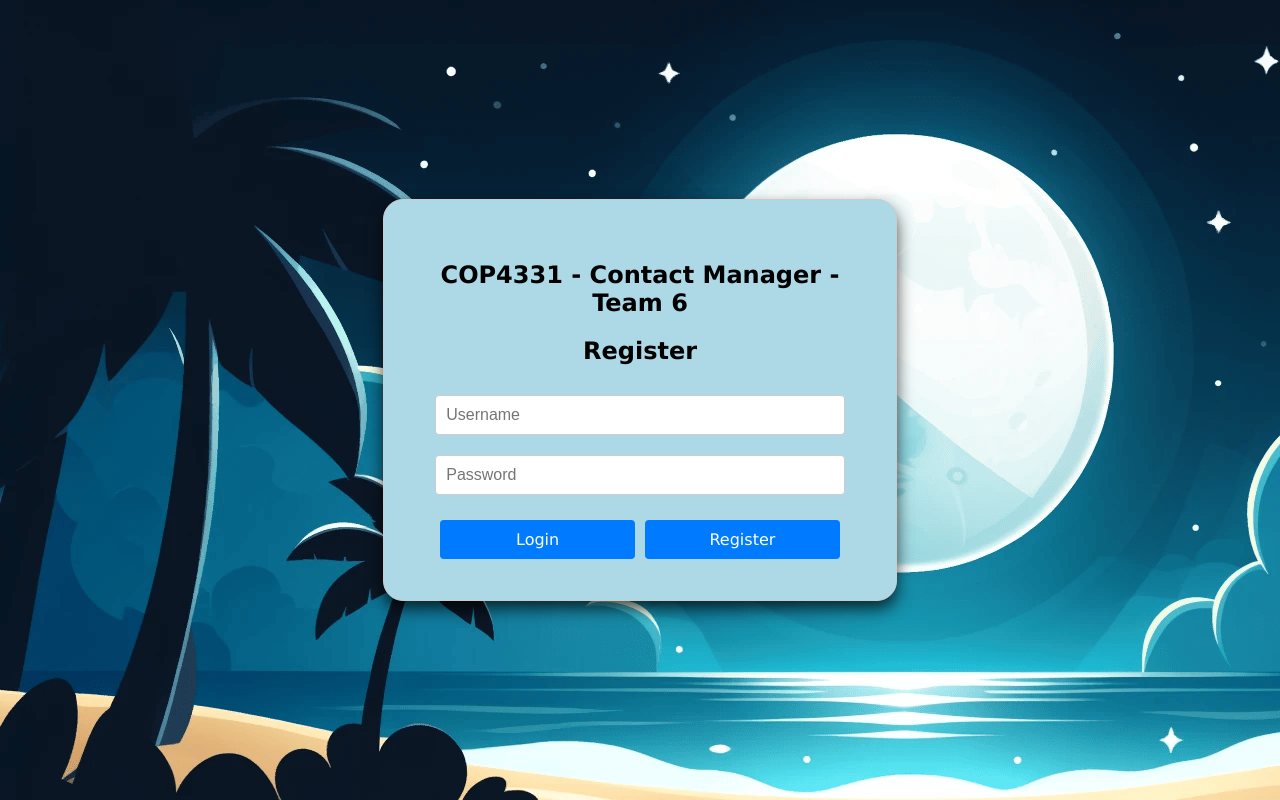
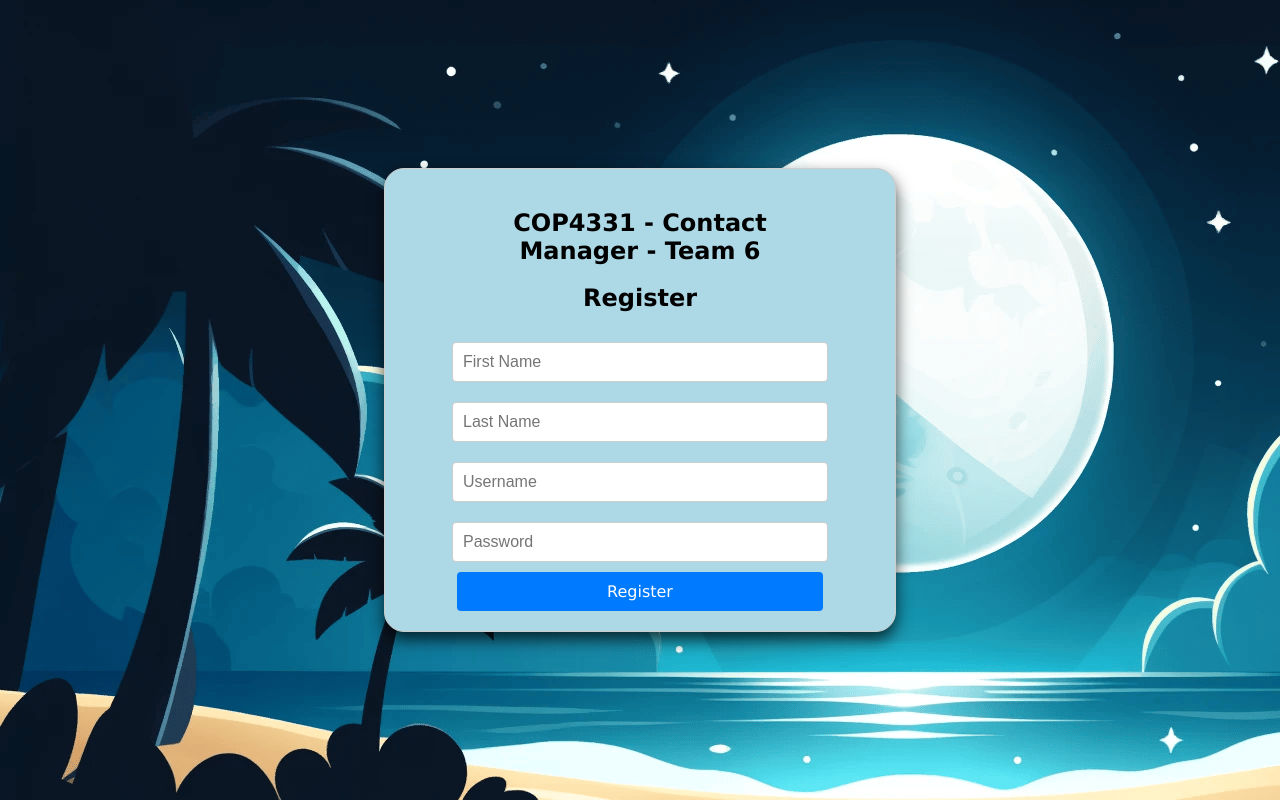
Before and after one commit to landerson7/COP4331_Group6_SmallProject, a PHP site: page /register.html in a window 1280 px wide. Run offline with PHP 8.4, Linux system fonts and the light colour scheme.

Commit message:
Updated login and register pages with dynamic container resizing and form adjustments

```diff
--- a/register.html
+++ b/register.html
@@ -21,15 +21,16 @@
                 <p class="error-message" id="error-message"></p>
             </div>
 
+            <!--First Name & Last Name-->
+            <input type="text" placeholder="First Name" class="input-box" id="first-name">
+            <input type="text" placeholder="Last Name" class="input-box" id="last-name">
+
             <!--Username & Password-->
             <input type="text" placeholder="Username" class="input-box" id="username">
             <input type="password" placeholder="Password" class="input-box" id="password">
 
-			<!--Login & Register Buttons-->
-			<div class="button-row">
-                <button type="submit" class="btn" id="login-btn">Login</button>
-                <button type="button" class="btn" id="register-btn">Register</button>
-            </div>
+            <!--Register Button-->
+            <button type="submit" class="btn" id="register-btn">Register</button>
 
         </form>
     </div>
--- a/style/style.css
+++ b/style/style.css
@@ -16,25 +16,26 @@ body {
 
 /* Main Container */
 .container {
-	/* Make a 50% Square*/
+    /* Removed fixed height and width */
     width: 50vw;
-    height: 40vw;
+    max-width: 40vw;
+    padding: 20px; /* Add padding for better spacing */
 
-	/* Make Dimensions of 50%*/
-    max-height: 50vh;
-    max-width: 40vw;
-
-	/* Box Attributes */
+    /* Box Attributes */
     background-color: lightblue;
     border: 1px solid #ccc;
-	border-radius: 20px;
+    border-radius: 20px;
     box-shadow: 0 8px 16px rgba(0, 0, 0, 0.7);
 
-	/* Centering Content */
+    /* Centering Content */
     display: flex;
     align-items: center;
     justify-content: center;
 
+    /* Automatically adjust height based on content */
+    min-height: 50vh; /* Minimum height for login page */
+    max-height: auto; /* Remove fixed height limitation */
+    box-sizing: border-box;
 }
 
 /* Form styling */
@@ -125,3 +126,16 @@ body {
 	/* Darker shade on hover */
     background-color: #0056b3;
 }
+
+/* Register Link Styling */
+.register-link {
+    margin-top: 10px;
+    font-size: 0.9rem;
+    color: #007bff;
+    text-decoration: underline;
+    cursor: pointer;
+}
+
+.register-link:hover {
+    color: #0056b3;
+}
```
Also changed, not shown: index.html (+4 -4 lines). Lines whose indentation alone changed are shown as unchanged.
